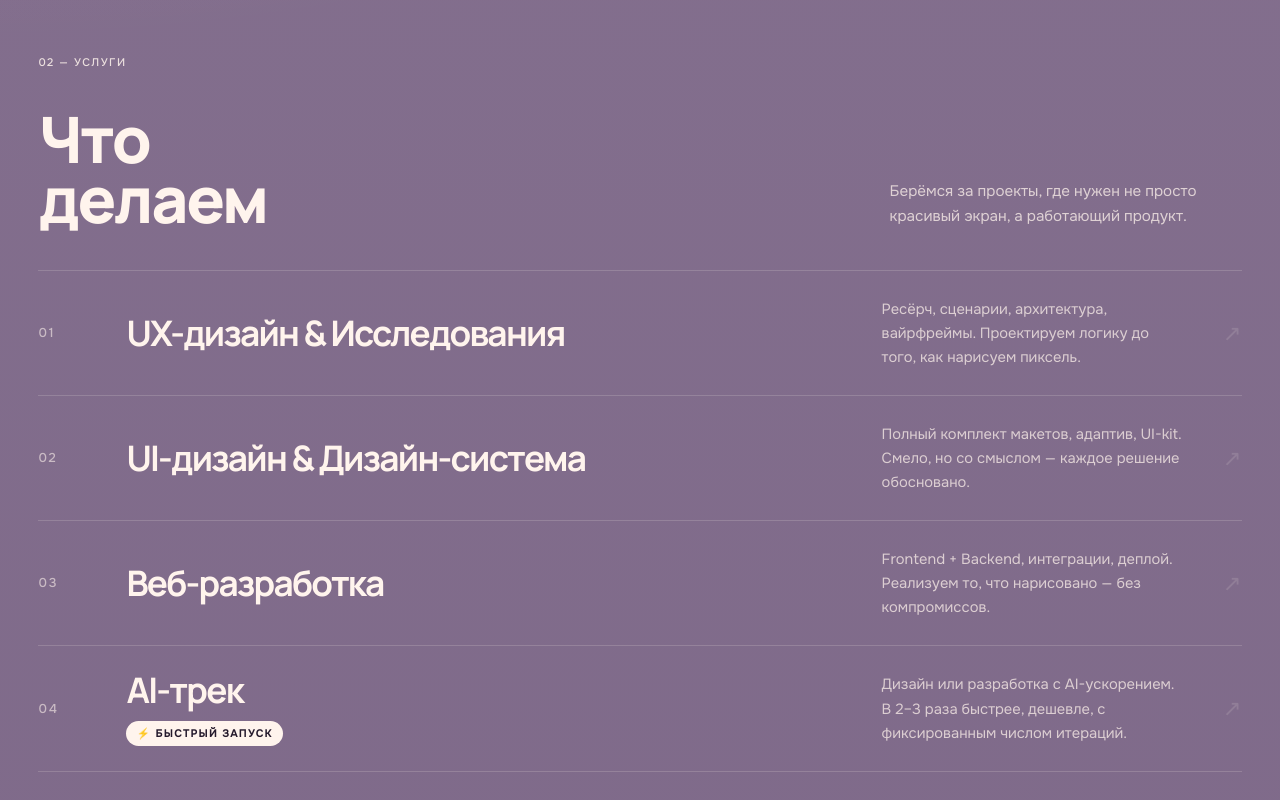
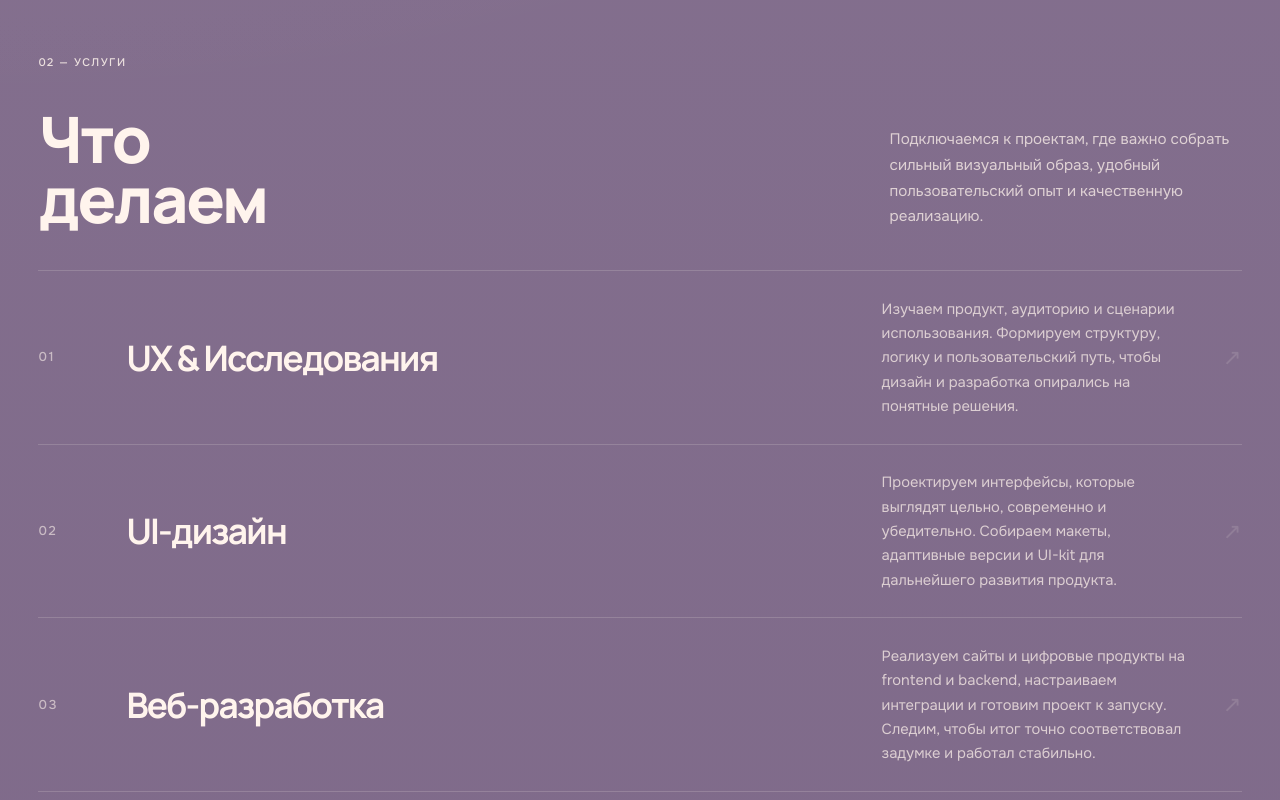
Before and after one commit to Yaroslav-Chertov/yaga-studio, a Next.js app: page / in a window 1280 px wide. Shown: the part 1920-2720 px from the top of the page. Built offline with nearby package versions, Linux system fonts and the light colour scheme.

Commit message:
fix services

```diff
--- a/components/Services.tsx
+++ b/components/Services.tsx
@@ -13,24 +13,24 @@ interface Service {
 const services: Service[] = [
   {
     num: "01",
-    name: "UX-дизайн & Исследования",
-    desc: "Ресёрч, сценарии, архитектура, вайрфреймы. Проектируем логику до того, как нарисуем пиксель.",
+    name: "UX & Исследования",
+    desc: "Изучаем продукт, аудиторию и сценарии использования. Формируем структуру, логику и пользовательский путь, чтобы дизайн и разработка опирались на понятные решения.",
   },
   {
     num: "02",
-    name: "UI-дизайн & Дизайн-система",
-    desc: "Полный комплект макетов, адаптив, UI-kit. Смело, но со смыслом — каждое решение обосновано.",
+    name: "UI-дизайн",
+    desc: "Проектируем интерфейсы, которые выглядят цельно, современно и убедительно. Собираем макеты, адаптивные версии и UI-kit для дальнейшего развития продукта.",
   },
   {
     num: "03",
     name: "Веб-разработка",
-    desc: "Frontend + Backend, интеграции, деплой. Реализуем то, что нарисовано — без компромиссов.",
+    desc: "Реализуем сайты и цифровые продукты на frontend и backend, настраиваем интеграции и готовим проект к запуску. Следим, чтобы итог точно соответствовал задумке и работал стабильно.",
   },
   {
     num: "04",
-    name: "AI-трек",
-    desc: "Дизайн или разработка с AI-ускорением. В 2–3 раза быстрее, дешевле, с фиксированным числом итераций.",
-    badge: "⚡ Быстрый запуск",
+    name: "AI-формат",
+    desc: "Подключаем AI там, где он помогает ускорить рутину и быстрее проверять рабочие гипотезы. Это сокращает сроки отдельных этапов и оставляет больше ресурса на смысл, эстетику и точность.",
+    badge: "🚀 Быстрый запуск",
   },
 ];
 
@@ -104,7 +104,8 @@ export default function Services() {
           </h2>
         </div>
         <p className="services__subtitle">
-          Берёмся за проекты, где нужен не просто красивый экран, а работающий продукт.
+          Подключаемся к&nbsp;проектам, где важно собрать сильный визуальный
+          образ, удобный пользовательский опыт и&nbsp;качественную реализацию.
         </p>
       </div>
 
```
